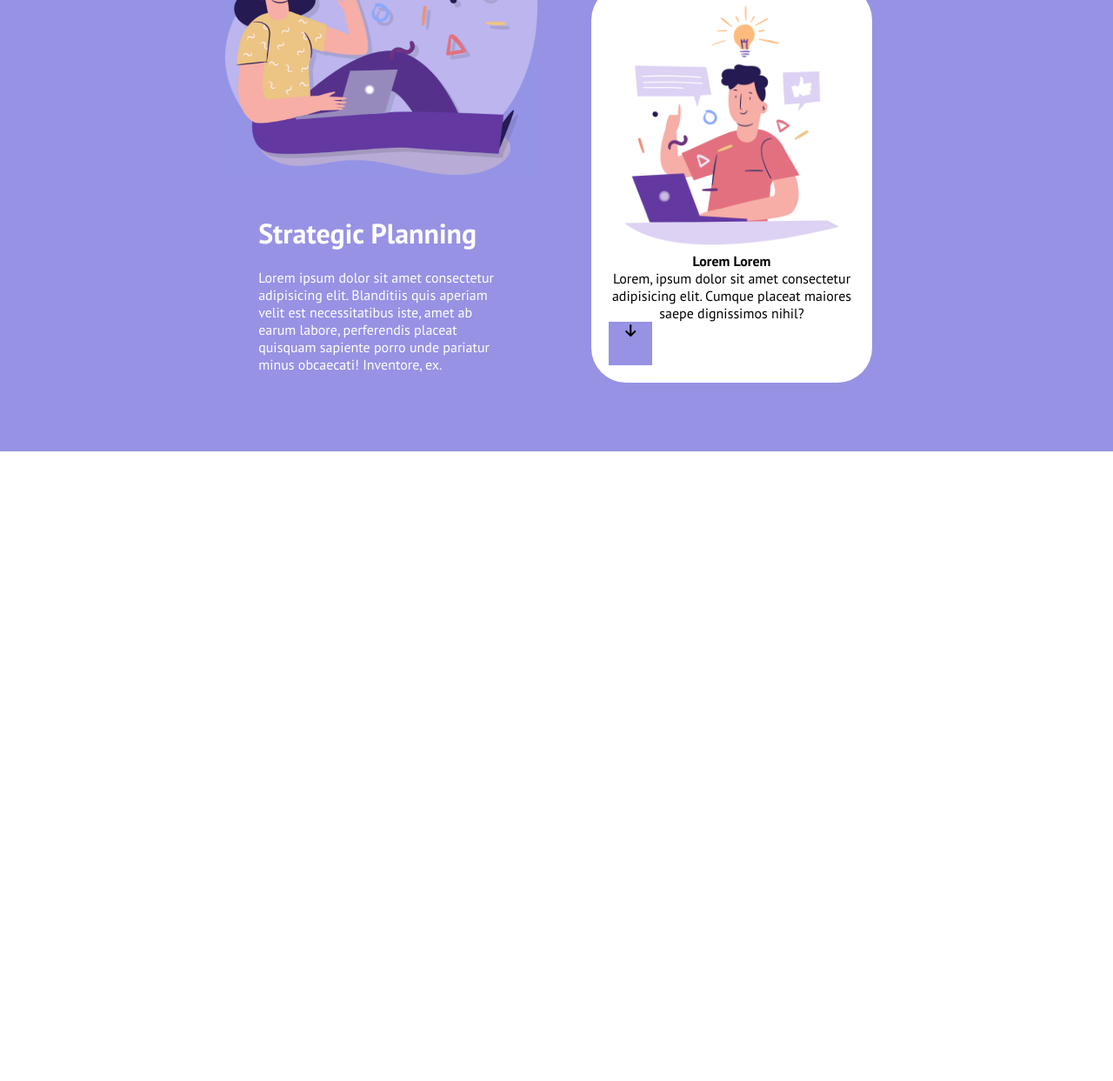
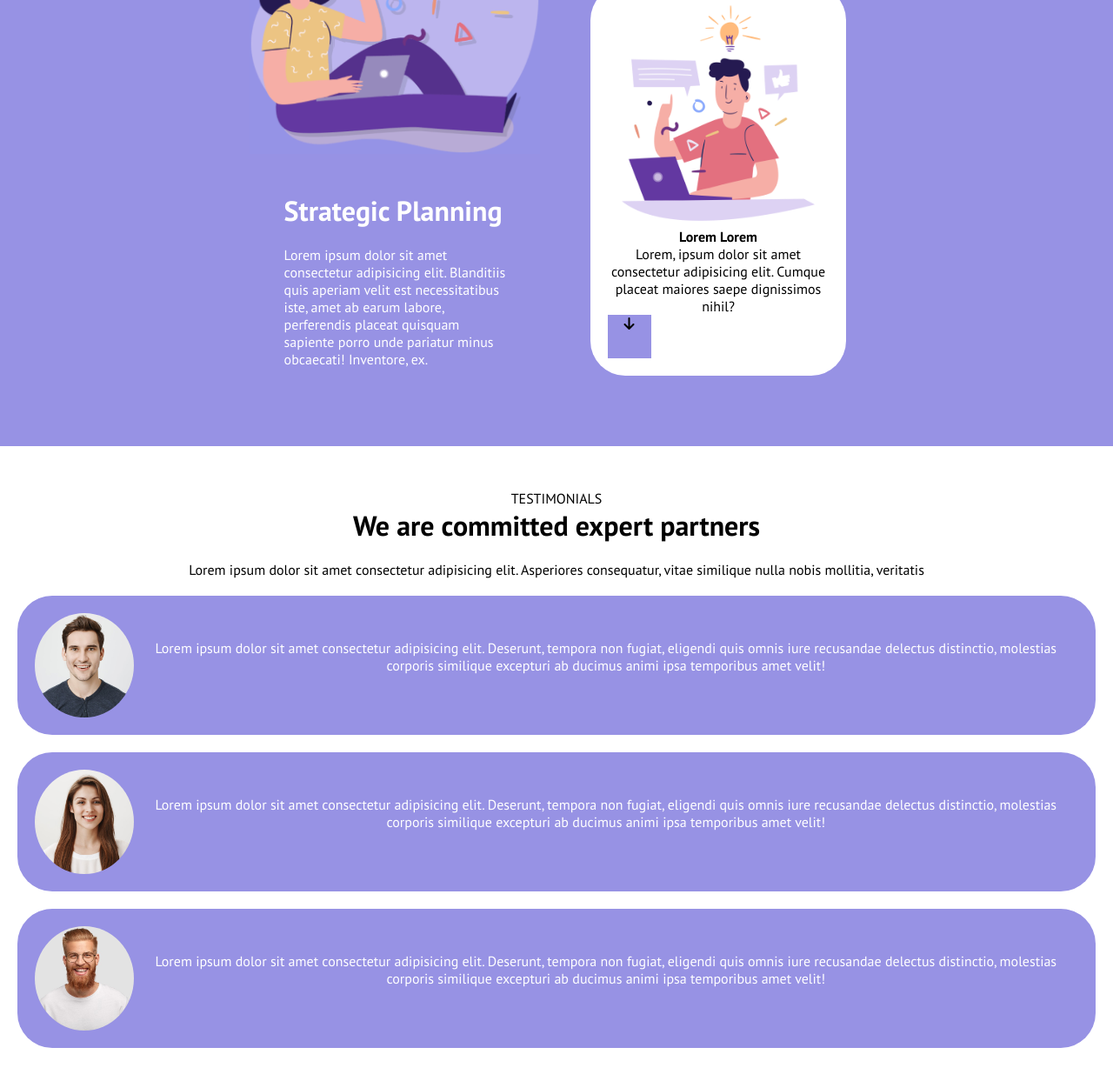
Before and after one commit to yaredghebre/htmlcss-responsive-layout, a plain HTML site: page index.html in a window 1280 px wide. Shown: the part 987-2230 px from the top of the page at 87% size. Before the commit the page ends 1506 px from the top, so only its background shows below. Drawn offline with Linux system fonts and the light colour scheme.

Commit message:
Add: Section Testimonial (day 1)

```diff
--- a/css/style.css
+++ b/css/style.css
@@ -88,6 +88,8 @@ body {
     padding: 20px;
 }
 
+.pt-20
+
 .b-r {
     border-radius: 20px;
 }
@@ -146,22 +148,6 @@ nav {
 }
 
 /* Jumbotron */
-.jumbotron {
-    /* debug */
-}
-
-.jumbotron-wrapper {
-    /* debug */
-}
-
-.j-row {
-    /* debug */
-}
-
-.j-col {
-    /* debug */
-}
-
 .j-card {
     background-color: var(--bg-lightblue);
 }
@@ -215,7 +201,7 @@ nav {
 
 @media screen and (min-width: 992px) {
     .planning-wrapper {
-        width: 65%;
+        width: 60%;
         margin: 0 auto;
     }
 
@@ -234,3 +220,51 @@ nav {
         right: 0;
     }
 }
+
+/* Testimonials */
+.test-col {
+    color: var(--font-white);
+    background-color: var(--bg-purple);
+    flex-direction: column;
+}
+
+.test-img {
+    text-align: center;
+    background-size: cover;
+    background-position: center;
+    width: 120px;
+    height: 120px;
+    border-radius: 50%;
+}
+
+#test-1 {
+    background-image: url(../img/testimonial1.jpg);
+}
+
+#test-2 {
+    background-image: url(../img/testimonial2.jpg);
+}
+
+#test-3 {
+    background-image: url(../img/testimonial3.jpg);
+}
+
+@media screen and (min-width: 768px) {
+    .test-col {
+        flex-direction: row;
+    }
+
+    .test-img {
+        padding: 50px;
+    }
+}
+
+@media screen and (min-width: 992px) {
+    .test-col {
+        flex-direction: row;
+    }
+
+    .test-img {
+        padding: 50px;
+    }
+}
--- a/index.html
+++ b/index.html
@@ -93,7 +93,27 @@
         </section>
 
         <!-- Section Testimonials -->
-        <section></section>
+        <section class="testimonials section-padding">
+            <div class="testimonials-wrapper ta-center">
+                <span class="mb-20">TESTIMONIALS</span>
+                <h3 class="mb-20">We are committed expert partners</h3>
+                <p class="mb-20">Lorem ipsum dolor sit amet consectetur adipisicing elit. Asperiores consequatur, vitae similique nulla nobis mollitia, veritatis </p>
+                <div class="test-row">
+                    <div class="test-col b-r-40 mb-20 p-20 flex ai-center">
+                        <div class="test-img" id="test-1"></div>
+                        <div class="test-card mb-20 p-20 b-r">Lorem ipsum dolor sit amet consectetur adipisicing elit. Deserunt, tempora non fugiat, eligendi quis omnis iure recusandae delectus distinctio, molestias corporis similique excepturi ab ducimus animi ipsa temporibus amet velit!</div>
+                    </div>
+                    <div class="test-col b-r-40 mb-20 p-20 flex ai-center">
+                        <div class="test-img" id="test-2"></div>
+                        <div class="test-card mb-20 p-20 b-r">Lorem ipsum dolor sit amet consectetur adipisicing elit. Deserunt, tempora non fugiat, eligendi quis omnis iure recusandae delectus distinctio, molestias corporis similique excepturi ab ducimus animi ipsa temporibus amet velit!</div>
+                    </div>
+                    <div class="test-col b-r-40 mb-20 p-20 flex ai-center">
+                        <div class="test-img" id="test-3"></div>
+                        <div class="test-card mb-20 p-20 b-r">Lorem ipsum dolor sit amet consectetur adipisicing elit. Deserunt, tempora non fugiat, eligendi quis omnis iure recusandae delectus distinctio, molestias corporis similique excepturi ab ducimus animi ipsa temporibus amet velit!</div>
+                    </div>
+                </div>
+            </div>
+        </section>
 
         <!-- Section Features -->
         <section></section>
```
